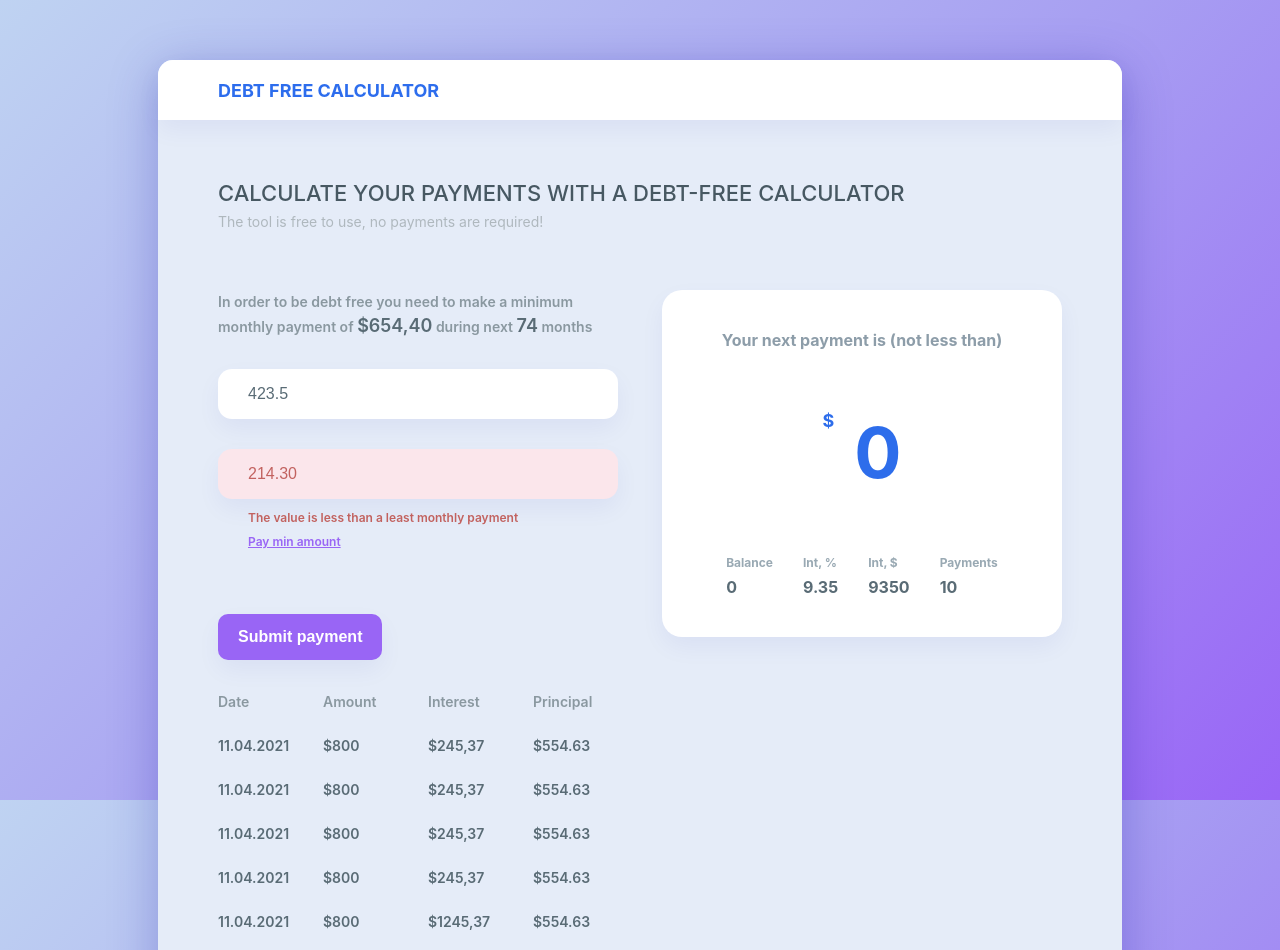
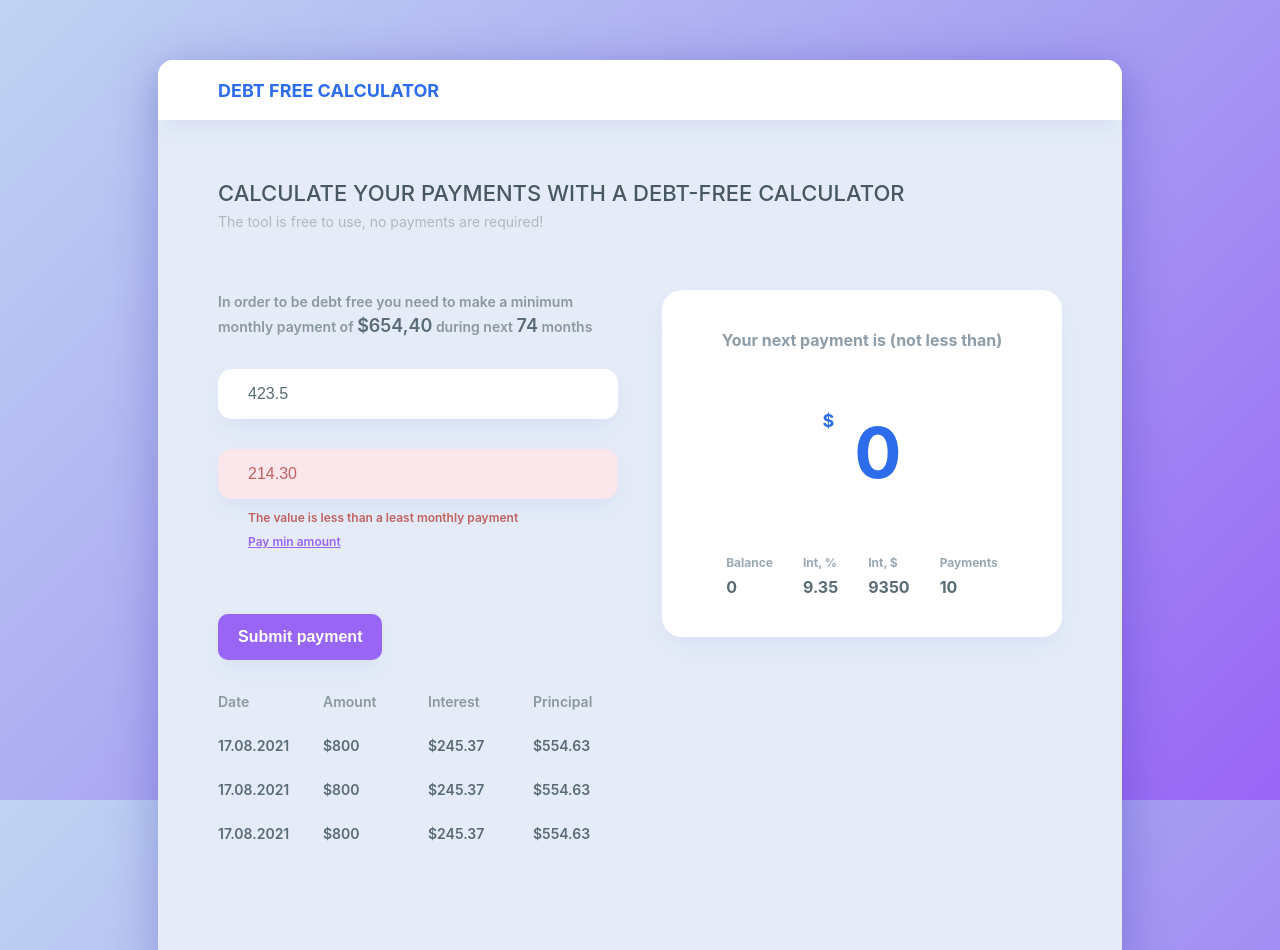
Before and after one commit to andreycodez/portfolio-react-debt-free-calc, a React (Create React App) app: page / in a window 1280 px wide. Shown: the top 950 px of the page. Built offline with nearby package versions, Linux system fonts and the light colour scheme.

Commit message:
Payments list output set

```diff
--- a/src/App.js
+++ b/src/App.js
@@ -1,4 +1,4 @@
-import logo from './logo.svg';
+// import logo from './logo.svg';
 import './App.css';
 import Calculator from "./components/calculator/Calculator";
 
--- a/src/components/calculator/Calculator.jsx
+++ b/src/components/calculator/Calculator.jsx
@@ -1,5 +1,6 @@
 import React from "react";
 import CalculatorStats from "../calculatorStats/CalculatorStats";
+import PaymentsList from "../paymentsList/PaymentsList";
 
 class Calculator extends React.Component {
   constructor(props) {
@@ -10,6 +11,26 @@ class Calculator extends React.Component {
       balance: 0,
       minPayment: 0,
       isCalcSet: true,
+      payments: [
+        {
+          date: '17.08.2021',
+          amount: 800,
+          interest: 245.37,
+          principal: 554.63,
+        },
+        {
+          date: '17.08.2021',
+          amount: 800,
+          interest: 245.37,
+          principal: 554.63,
+        },
+        {
+          date: '17.08.2021',
+          amount: 800,
+          interest: 245.37,
+          principal: 554.63,
+        },
+      ]
     }
   }
 
@@ -37,46 +58,7 @@ class Calculator extends React.Component {
                   </div>
                   <input type="button" className="submit-button" value="Submit payment" />
                 </form>
-                <div className="payments-list payment-info-item">
-                  <div className="payments-table-heading">
-                    <div className="payment-table-item">Date</div>
-                    <div className="payment-table-item">Amount</div>
-                    <div className="payment-table-item">Interest</div>
-                    <div className="payment-table-item">Principal</div>
-                  </div>
-                  <div className="payments">
-                    <div id="1" className="payment-detail">
-                      <div className="payment-date">11.04.2021</div>
-                      <div className="payment-amount">$800</div>
-                      <div className="payment-interest">$245,37</div>
-                      <div className="payment-principal">$554.63</div>
-                    </div>
-                    <div id="2" className="payment-detail">
-                      <div className="payment-date">11.04.2021</div>
-                      <div className="payment-amount">$800</div>
-                      <div className="payment-interest">$245,37</div>
-                      <div className="payment-principal">$554.63</div>
-                    </div>
-                    <div id="3" className="payment-detail">
-                      <div className="payment-date">11.04.2021</div>
-                      <div className="payment-amount">$800</div>
-                      <div className="payment-interest">$245,37</div>
-                      <div className="payment-principal">$554.63</div>
-                    </div>
-                    <div id="4" className="payment-detail">
-                      <div className="payment-date">11.04.2021</div>
-                      <div className="payment-amount">$800</div>
-                      <div className="payment-interest">$245,37</div>
-                      <div className="payment-principal">$554.63</div>
-                    </div>
-                    <div id="5" className="payment-detail">
-                      <div className="payment-date">11.04.2021</div>
-                      <div className="payment-amount">$800</div>
-                      <div className="payment-interest">$1245,37</div>
-                      <div className="payment-principal">$554.63</div>
-                    </div>
-                  </div>
-                </div>
+                <PaymentsList payments={appState.payments} />
               </div>
             </div>
             <CalculatorStats appState={appState} />
--- /dev/null
+++ b/src/components/paymentsList/PaymentsList.jsx
@@ -0,0 +1,36 @@
+import React from "react";
+
+class PaymentsList extends React.Component {
+  render() {
+    const payments = this.props.payments;
+    console.log(payments)
+    return (
+        <div className="payments-list payment-info-item">
+          <div className="payments-table-heading">
+            <div className="payment-table-item">Date</div>
+            <div className="payment-table-item">Amount</div>
+            <div className="payment-table-item">Interest</div>
+            <div className="payment-table-item">Principal</div>
+          </div>
+          <div className="payments">
+            {
+              payments.map(function(payment, index) {
+                return (
+                    [
+                      <div key={ index } id={ index } className="payment-detail">
+                        <div className="payment-date">{ payment.date }</div>
+                        <div className="payment-amount">${ payment.amount }</div>
+                        <div className="payment-interest">${ payment.interest }</div>
+                        <div className="payment-principal">${ payment.principal }</div>
+                      </div>,
+                    ]
+                )
+              })
+            }
+          </div>
+        </div>
+    )
+  }
+}
+
+export default PaymentsList
```
